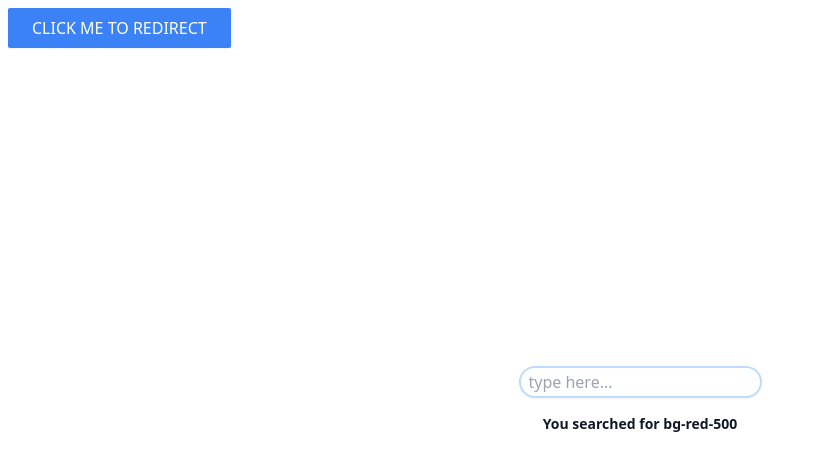
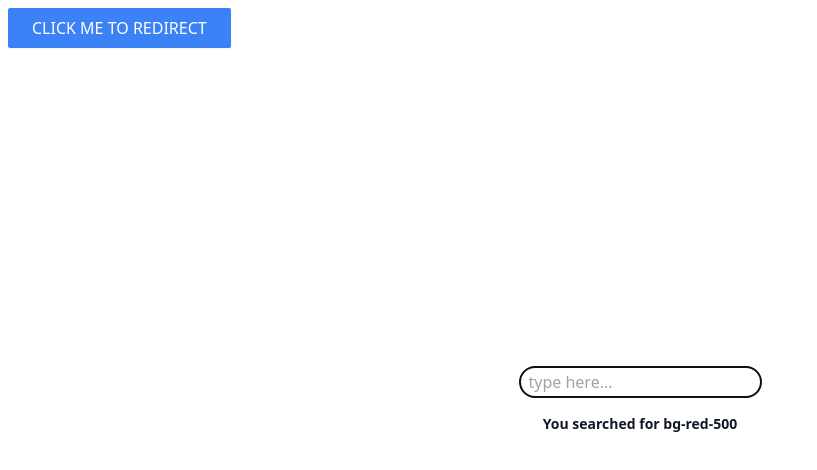
Before and after one commit to ram4git/skia-test-ui, a Next.js app: page /automation/home in a window 1280 px wide. Shown: the top 470 px of the page, without its empty margins (0-817 px from the left). Built offline with nearby package versions, Linux system fonts and the light colour scheme.

Commit message:
changed autofocus to autoFocus

```diff
--- a/pages/automation/home.js
+++ b/pages/automation/home.js
@@ -9,7 +9,7 @@ const Home = () => {
       <div>
         <input
           onChange={(e) => setValue(e.target.value)}
-          autofocus={true}
+      autoFocus={true}
           placeholder="type here..."
           className="h-8 rounded-full shadow-sm py-2 pl-2 border-2 border-blue-200"
         ></input>
```
